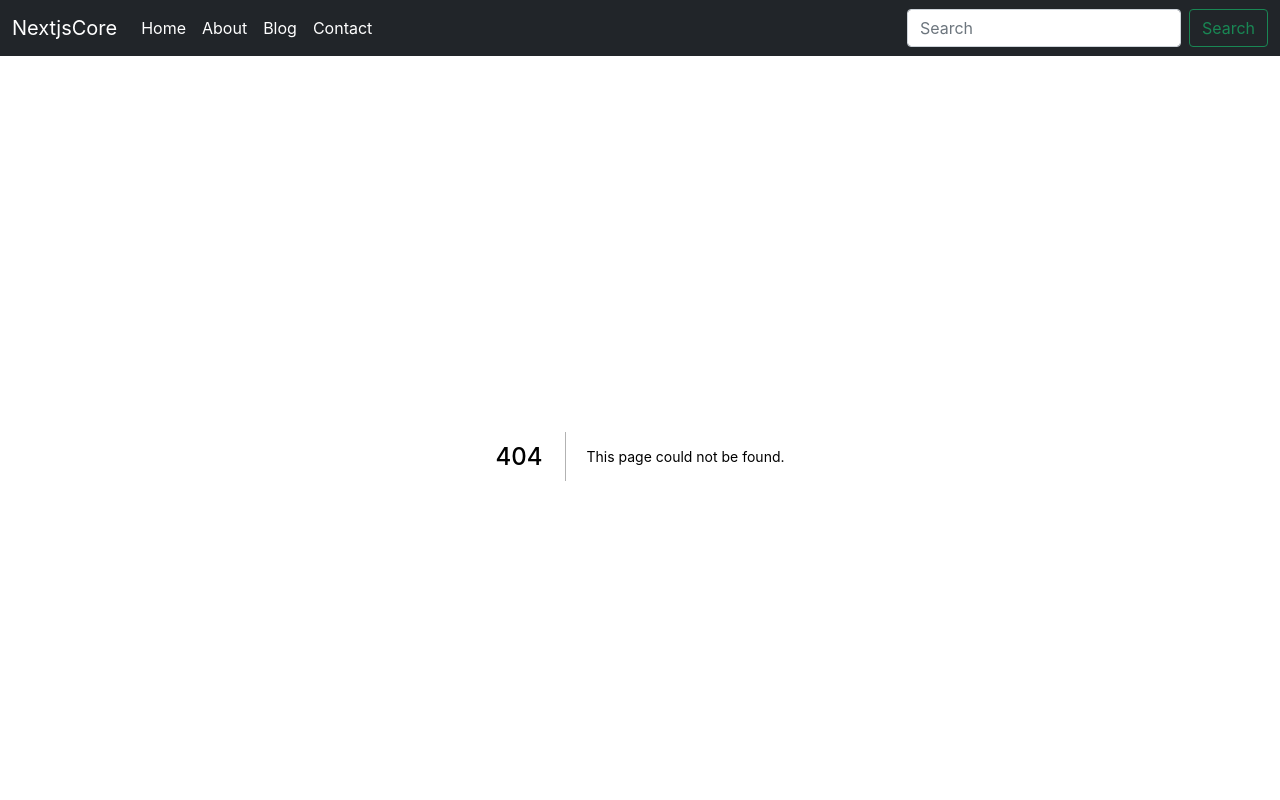
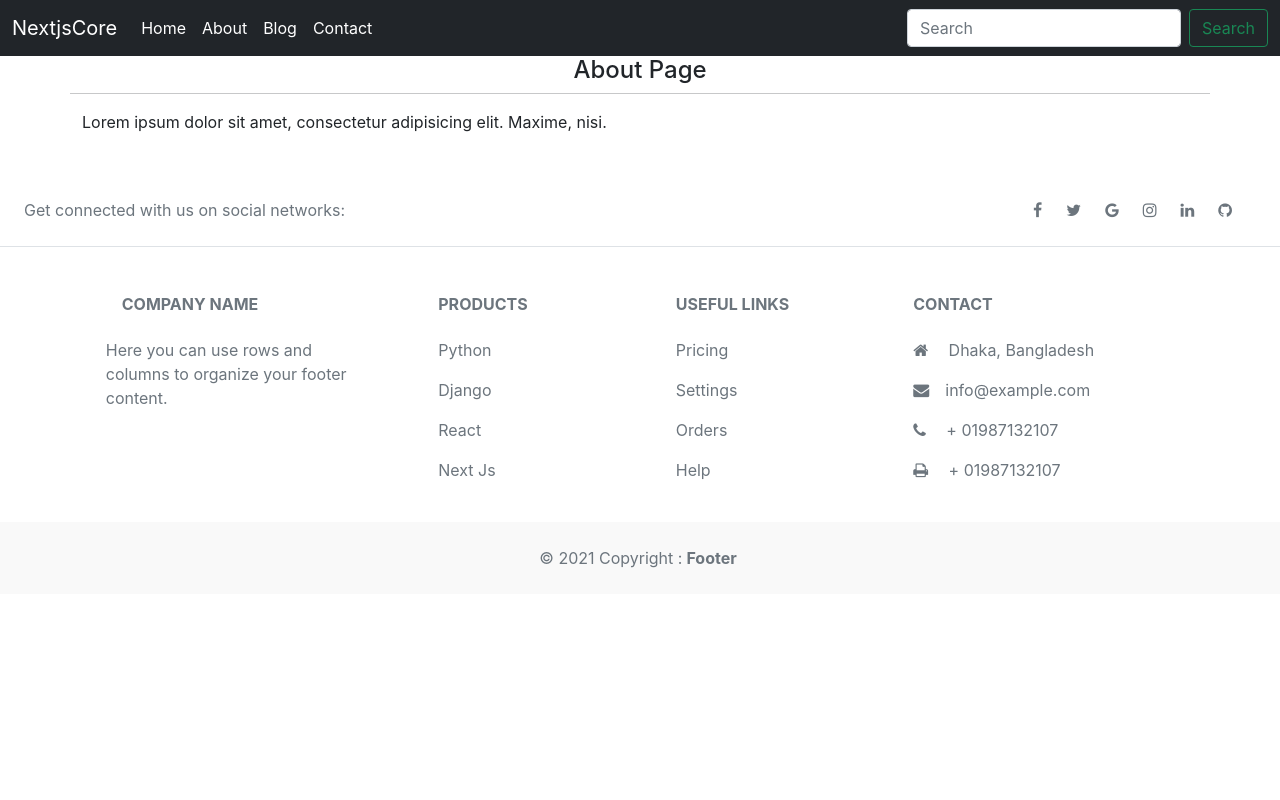
Before and after one commit to jibon969/nextjs_core, a Next.js app: page /about/about in a window 1280 px wide. Before the commit this address had no page. Shown: the top 800 px of the page. Built offline with nearby package versions, Linux system fonts and the light colour scheme.

Commit message:
added about js

```diff
--- /dev/null
+++ b/src/pages/about/about.js
@@ -0,0 +1,19 @@
+const AboutPage = () => {
+    return(
+        <div>
+            <div className="container">
+                <div className="row">
+                    <h4 className="text-center">About Page</h4>
+                    <hr/>
+                    <div className="col mb-4">
+                        <p>
+                            Lorem ipsum dolor sit amet, consectetur adipisicing elit. Maxime, nisi.
+                        </p>
+                    </div>
+                </div>
+            </div>
+        </div>
+    )
+};
+
+export default AboutPage;
```
